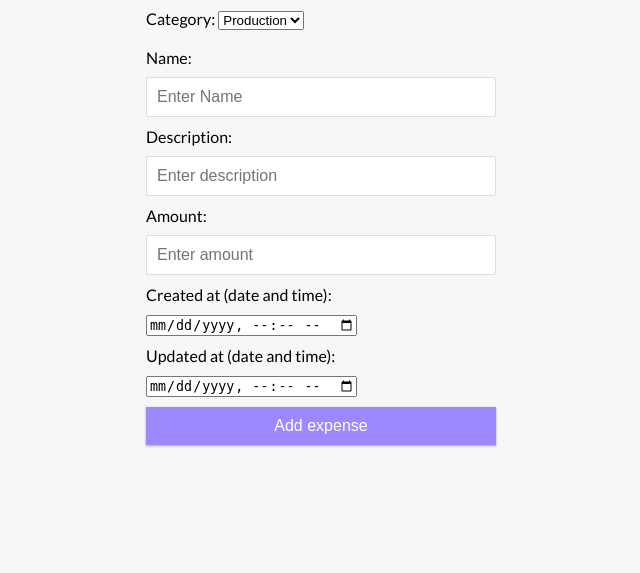
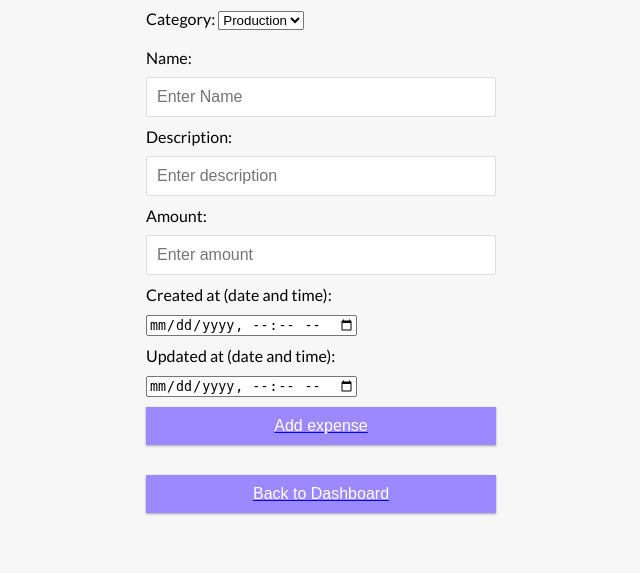
Before and after one commit to junxiang888/TT2_15, a Flask app: page /project_details in a window 1280 px wide. Shown: the part 554-1127 px from the top of the page, without its empty margins (319-959 px from the left). Before the commit the page ends 1001 px from the top, so only its background shows below. Run offline with Flask 2, Linux system fonts and the light colour scheme; a user stored in the database is signed in; data comes from the database, SQL or seed files in the repository; both versions use the stored data as it was after the commit.

Commit message:
fixed back to dashboard button

```diff
--- a/templates/projectDashboard.html
+++ b/templates/projectDashboard.html
@@ -83,12 +83,17 @@
           <label for="text">Updated at (date and time):</label>
           <input type="datetime-local" id="updated_at" name="updated_at" />
         </div>
-        <a href="{{url_for('add_expenses_api')}}"></a>
+
+        <a href="{{url_for('add_expenses_api')}}">
         <button class="btn">Add expense</button>
         </a>
+
+
       </form>
 
-
+        <a href="{{url_for('dashboard_page')}}">
+        <button class="btn">Back to Dashboard</button>
+        </a>
     </div>
   </body>
 </html>
```
Also changed, not shown: database.db.
